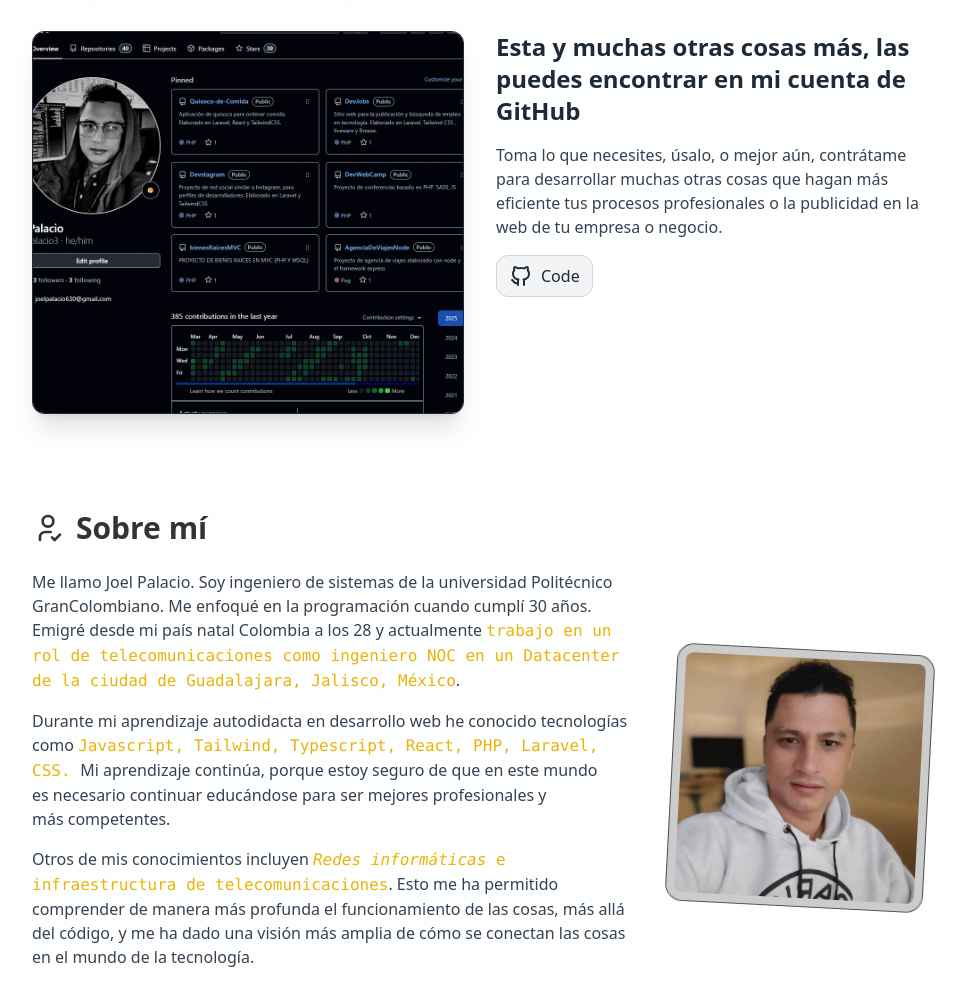
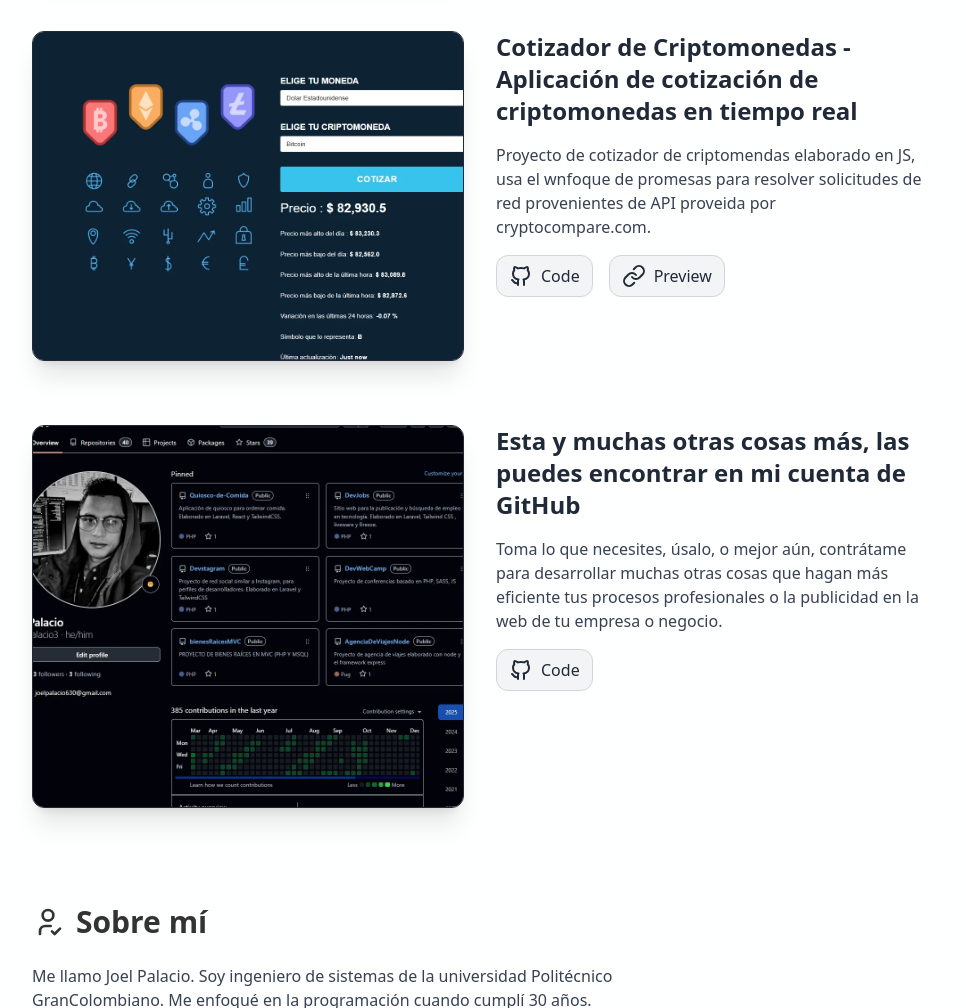
Before and after one commit to JPalacio3/Portafolio, an Astro site: page / in a window 1280 px wide. Shown: the part 2940-3948 px from the top of the page, without its empty margins (160-1126 px from the left). Built offline with nearby package versions, Linux system fonts and the light colour scheme; Astro itself is replaced by a stand-in of ours.

Commit message:
Actualizar enlace de descarga de CV y agregar proyecto de cotizador de criptomonedas en la sección de proyectos

```diff
--- a/src/components/Hero.astro
+++ b/src/components/Hero.astro
@@ -54,7 +54,7 @@ import Link from "./icons/Link.astro";
 			GitHub
 		</SocialPill>
 
-		<SocialPill href="https://github.com/JPalacio3">
+		<SocialPill href="#">
 			<Link class="size-4" />
 			Descargar CV
 		</SocialPill>
--- a/src/components/Projects.astro
+++ b/src/components/Projects.astro
@@ -29,6 +29,16 @@ const PROJECTS = [
 		link: "https://contadordecalorias.netlify.app/",
 		github: "https://github.com/JPalacio3/Contador-de-Calorias-React-Ts",
 		image: "/projects/APP-calorias.webp",
+	},
+
+	{
+		title:
+			"Cotizador de Criptomonedas - Aplicación de cotización de criptomonedas en tiempo real",
+		description:
+			"Proyecto de cotizador de criptomendas elaborado en JS, usa el wnfoque de promesas para resolver solicitudes de red provenientes de API proveida por cryptocompare.com.",
+		link: "https://cotizador-de-criptomonedas-js.netlify.app/",
+		github: "https://github.com/JPalacio3/Cotizador-de-Criptomonedas",
+		image: "/projects/cotizador-crypto.webp",
 	},
 
 	{
```
Also changed, not shown: public/projects/cotizador-crypto.webp (added).
